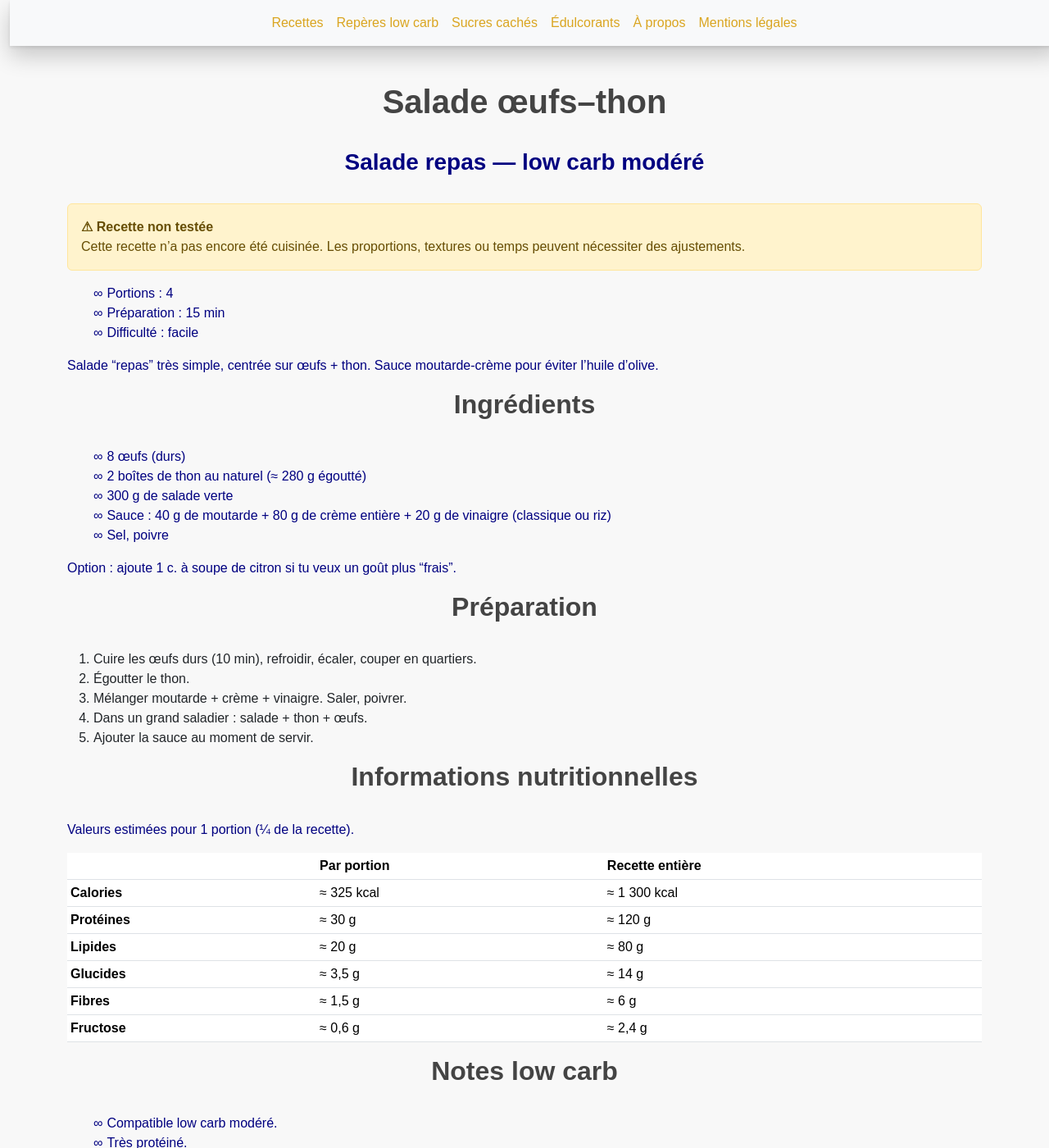
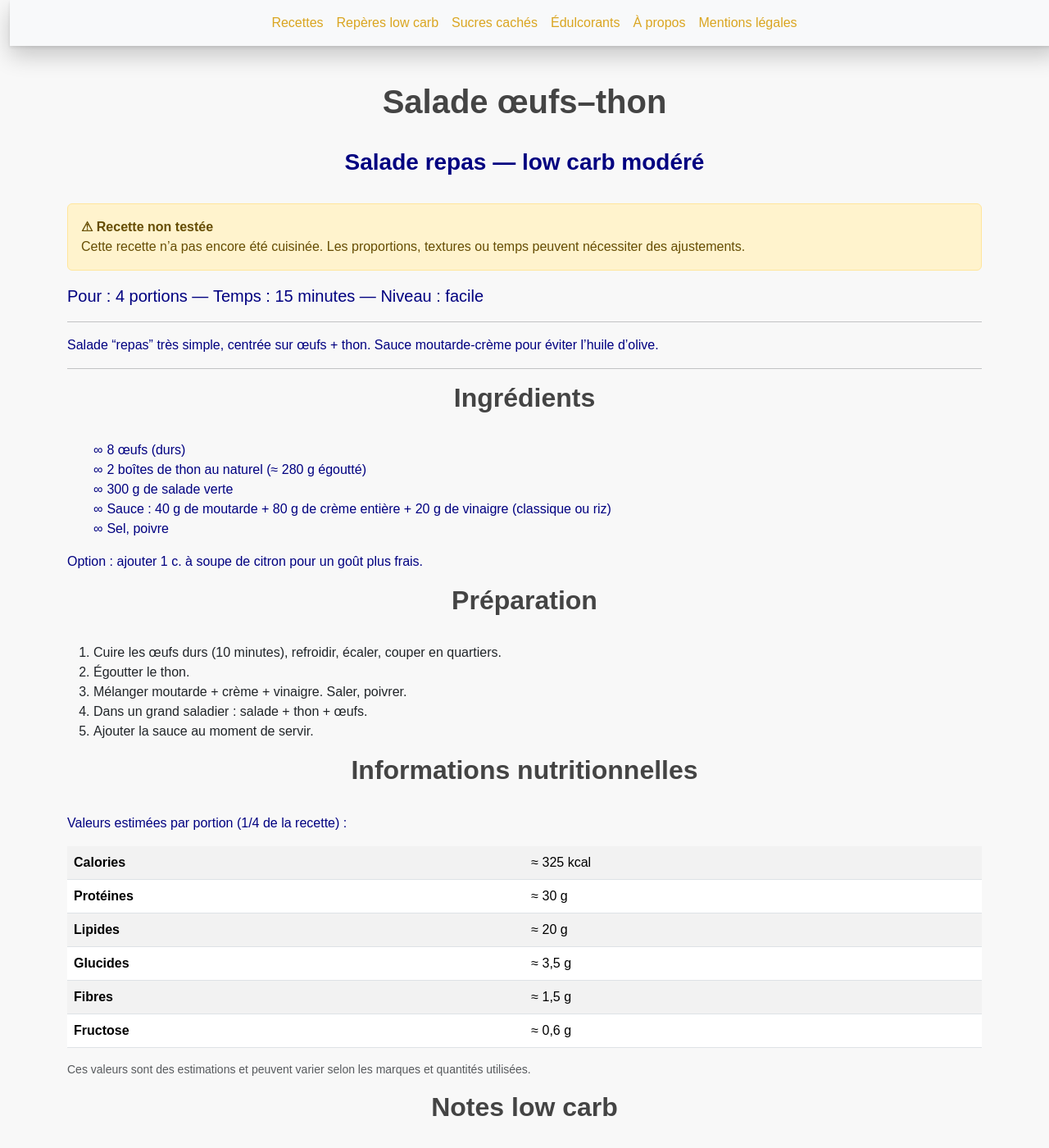
Before and after one commit to laurie-boissay/laurie-boissay.github.io, a Jekyll site: the page built from recettes/salade-oeufs-thon.html, in a window 1280 px wide and 1400 px high. Shown: the whole window at 82% size. Built offline with Jekyll 4.4.1, drawn with Linux system fonts in a browser that asks for light colours.

Commit message:
Update salade-oeufs-thon.html
tableau

```diff
--- a/recettes/salade-oeufs-thon.html
+++ b/recettes/salade-oeufs-thon.html
@@ -39,31 +39,28 @@ extra_head: >
       { "@type": "HowToStep", "text": "Cuire les œufs durs, refroidir et écaler." },
       { "@type": "HowToStep", "text": "Égoutter le thon." },
       { "@type": "HowToStep", "text": "Préparer la sauce moutarde-crème-vinaigre, assaisonner." },
-      { "@type": "HowToStep", "text": "Assembler salade, thon, œufs. Ajouter la sauce." }
+      { "@type": "HowToStep", "text": "Assembler salade, thon et œufs. Ajouter la sauce au moment de servir." }
     ]
   }
   </script>
 ---
+<p class="lead">
+  <strong>Pour :</strong> 4 portions —
+  <strong>Temps :</strong> 15 minutes —
+  <strong>Niveau :</strong> facile
+</p>
 
-<section class="recipe-lead">
-  <div class="lead-infos">
-    <ul>
-      <li><strong>Portions :</strong> 4</li>
-      <li><strong>Préparation :</strong> 15 min</li>
-      <li><strong>Difficulté :</strong> facile</li>
-    </ul>
-  </div>
+<hr>
 
-  <div class="lead-notes">
 <p>
   Salade “repas” très simple, centrée sur <strong>œufs + thon</strong>.
   Sauce moutarde-crème pour éviter l’huile d’olive.
 </p>
-  </div>
-</section>
 
-<section class="recipe-ingredients">
+<hr>
+
 <h2>Ingrédients</h2>
+
 <ul>
   <li>8 œufs (durs)</li>
   <li>2 boîtes de thon au naturel (≈ 280 g égoutté)</li>
@@ -72,52 +69,42 @@ extra_head: >
   <li>Sel, poivre</li>
 </ul>
 
-  <p class="recipe-tip">
-    <strong>Option :</strong> ajoute 1 c. à soupe de citron si tu veux un goût plus “frais”.
-  </p>
-</section>
+<p><strong>Option :</strong> ajouter 1 c. à soupe de citron pour un goût plus frais.</p>
 
-<section class="recipe-preparation">
 <h2>Préparation</h2>
+
 <ol>
-    <li>Cuire les œufs durs (10 min), refroidir, écaler, couper en quartiers.</li>
+  <li>Cuire les œufs durs (10 minutes), refroidir, écaler, couper en quartiers.</li>
   <li>Égoutter le thon.</li>
   <li>Mélanger moutarde + crème + vinaigre. Saler, poivrer.</li>
   <li>Dans un grand saladier : salade + thon + œufs.</li>
   <li>Ajouter la sauce au moment de servir.</li>
 </ol>
-</section>
 
-<section class="recipe-nutrition">
 <h2>Informations nutritionnelles</h2>
-  <p>Valeurs <strong>estimées</strong> pour 1 portion (¼ de la recette).</p>
+<p>Valeurs estimées <strong>par portion</strong> (1/4 de la recette) :</p>
 
 <div class="table-responsive">
-    <table class="table table-sm">
-      <thead>
-        <tr>
-          <th></th>
-          <th>Par portion</th>
-          <th>Recette entière</th>
-        </tr>
-      </thead>
+  <table class="table table-striped">
     <tbody>
-        <tr><td><strong>Calories</strong></td><td>≈ 325 kcal</td><td>≈ 1 300 kcal</td></tr>
-        <tr><td><strong>Protéines</strong></td><td>≈ 30 g</td><td>≈ 120 g</td></tr>
-        <tr><td><strong>Lipides</strong></td><td>≈ 20 g</td><td>≈ 80 g</td></tr>
-        <tr><td><strong>Glucides</strong></td><td>≈ 3,5 g</td><td>≈ 14 g</td></tr>
-        <tr><td><strong>Fibres</strong></td><td>≈ 1,5 g</td><td>≈ 6 g</td></tr>
-        <tr><td><strong>Fructose</strong></td><td>≈ 0,6 g</td><td>≈ 2,4 g</td></tr>
+      <tr><th>Calories</th><td>≈ 325 kcal</td></tr>
+      <tr><th>Protéines</th><td>≈ 30 g</td></tr>
+      <tr><th>Lipides</th><td>≈ 20 g</td></tr>
+      <tr><th>Glucides</th><td>≈ 3,5 g</td></tr>
+      <tr><th>Fibres</th><td>≈ 1,5 g</td></tr>
+      <tr><th>Fructose</th><td>≈ 0,6 g</td></tr>
     </tbody>
   </table>
 </div>
-</section>
 
-<section class="recipe-lowcarb-notes">
+<p class="small text-muted">
+  Ces valeurs sont des estimations et peuvent varier selon les marques et quantités utilisées.
+</p>
+
 <h2>Notes low carb</h2>
+
 <ul>
   <li>Compatible <strong>low carb modéré</strong>.</li>
   <li>Très protéiné.</li>
   <li>Glucides principalement issus de la salade (quantité modérée).</li>
 </ul>
-</section>
```
Also changed, not shown: other parts of recettes/salade-oeufs-thon.html (+5 -5 lines). Lines whose indentation alone changed are shown as unchanged.
